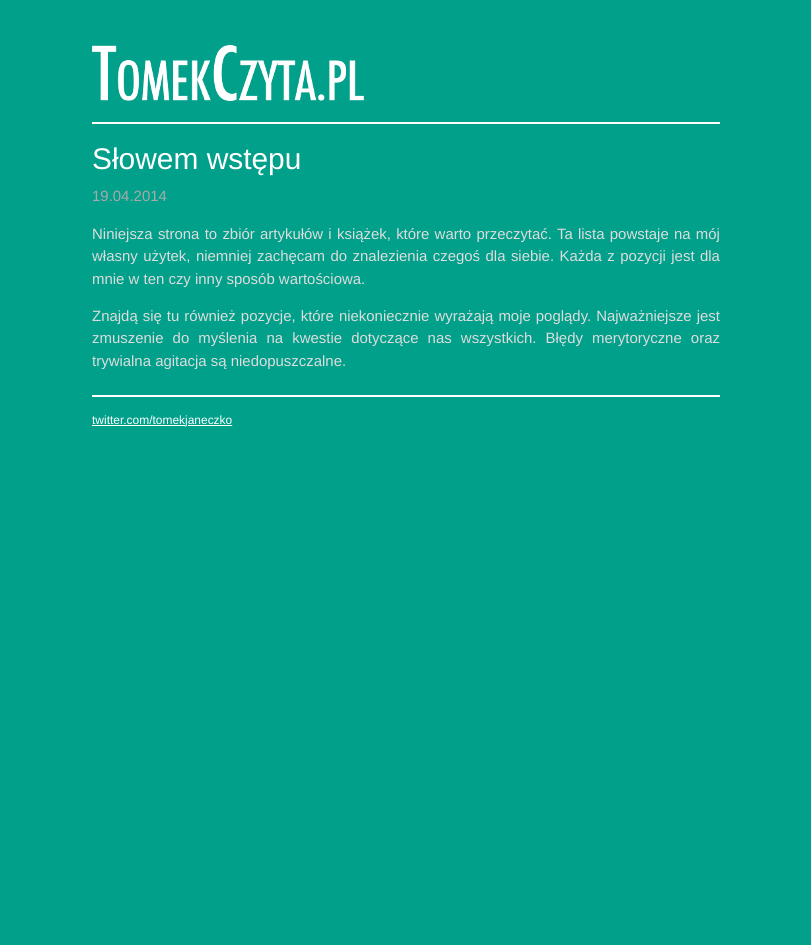
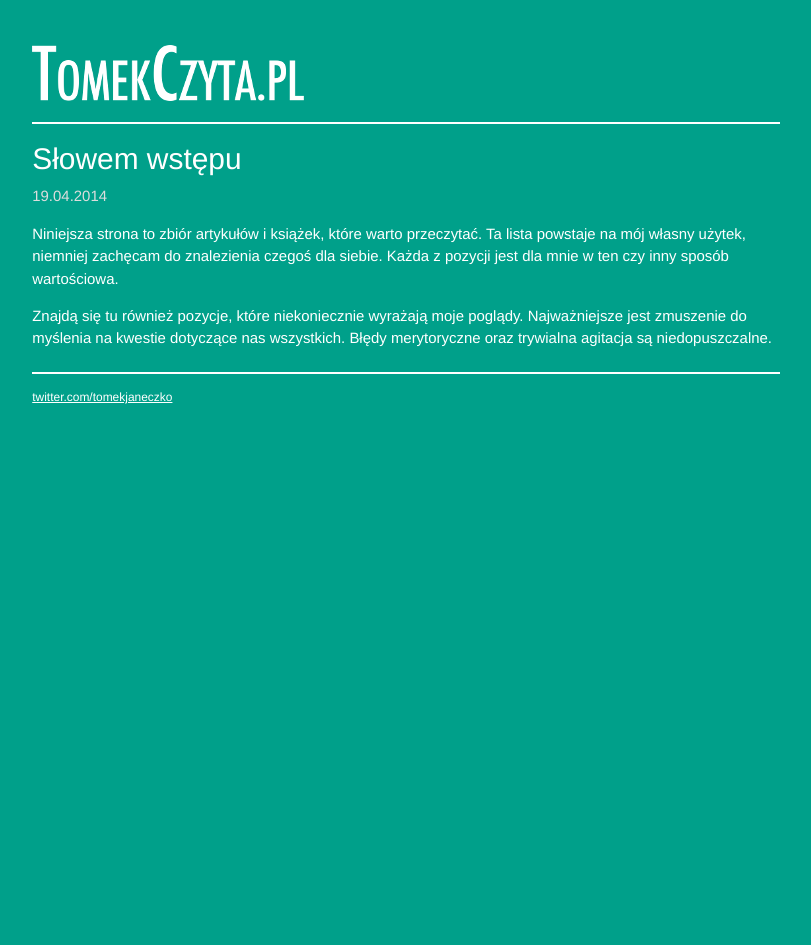
Before and after one commit to tomaszj/tomaszj.github.io, a Jekyll site: the page built from _posts/2014-04-19-slowem-wstepu.markdown, in a window 1280 px wide. Shown: the whole page, without its empty margins (234-1045 px from the left). Built offline with Jekyll 4.4.1, drawn with Linux system fonts in a browser that asks for light colours; Markdown is read by kramdown in place of the engine named in the settings.

```diff
--- a/css/main.css
+++ b/css/main.css
@@ -45,17 +45,17 @@
 #content {
   margin-top: 1.6em;
   margin-bottom: 1.5em;
-  color: #DDDDDD;
+  color: #FFFFFF;
 }
 
 .posts {
   list-style-type: none;
-  margin-bottom: 1em;
 }
 
 .posts .post-title {
   font-size: 2em;
   float: left;
+  width: 80%;
 }
 
 .posts .post-title a {
@@ -64,12 +64,15 @@
 
 .posts li {
   line-height: 1.75em;
+  margin-bottom: 1em;
 }
 
 .posts .post-date {
   color: #FFFFFF;
   font-size: 1.6em;
   float: right;
+  top: 0;
+  right: 0;
 }
 
 /*****************************************************************************/
@@ -80,8 +83,8 @@
 
 .site {
   font-size: 115%;
-  text-align: justify;
-  width: 42em;
+  text-align: left;
+  width: 50em;
   margin: 3em auto 2em;
   line-height: 1.5em;
 }
@@ -119,7 +122,7 @@
 }
 
 .meta {
-  color: #aaa;
+  color: #ddd;
 }
 
 .footer {
--- a/index.html
+++ b/index.html
@@ -7,8 +7,9 @@
   <ul class="posts">
     {% for post in site.posts %}
       <li>
+        <div class="post-date"><span>{{ post.date | date: "%d.%m.%Y" }}</span></div>
         <div class="post-title"><a href="{{ post.url }}">{{ post.title }}</a></div>
-        <div class="post-date"><span>{{ post.date | date: "%d.%m.%Y" }}</span></div>
+        <div class="clearfix"></div>
       </li>
     {% endfor %}
   </ul>
```
Also changed, not shown: _posts/2014-04-20-szczepan-twardoch-wiezi-was-polskosc.markdown (added, +11 -0 lines).
